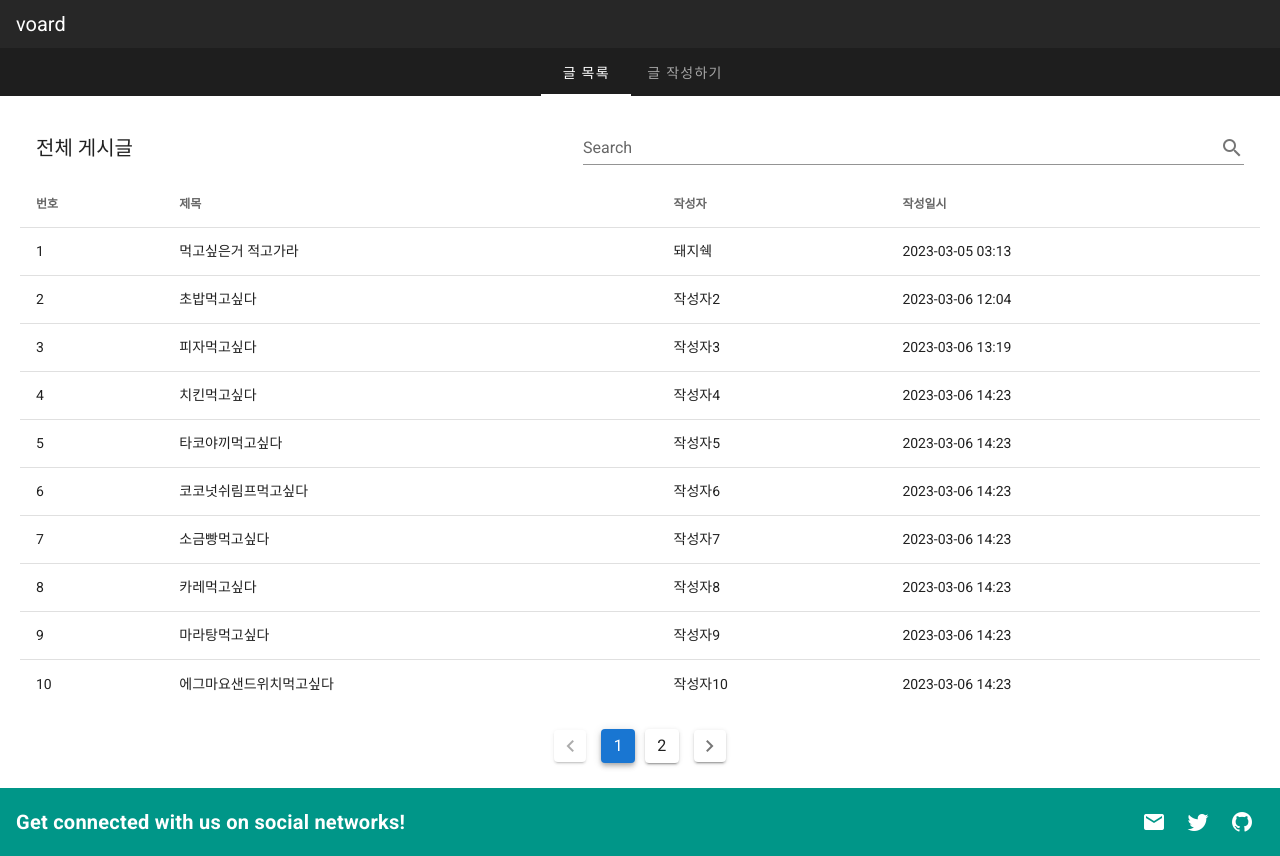
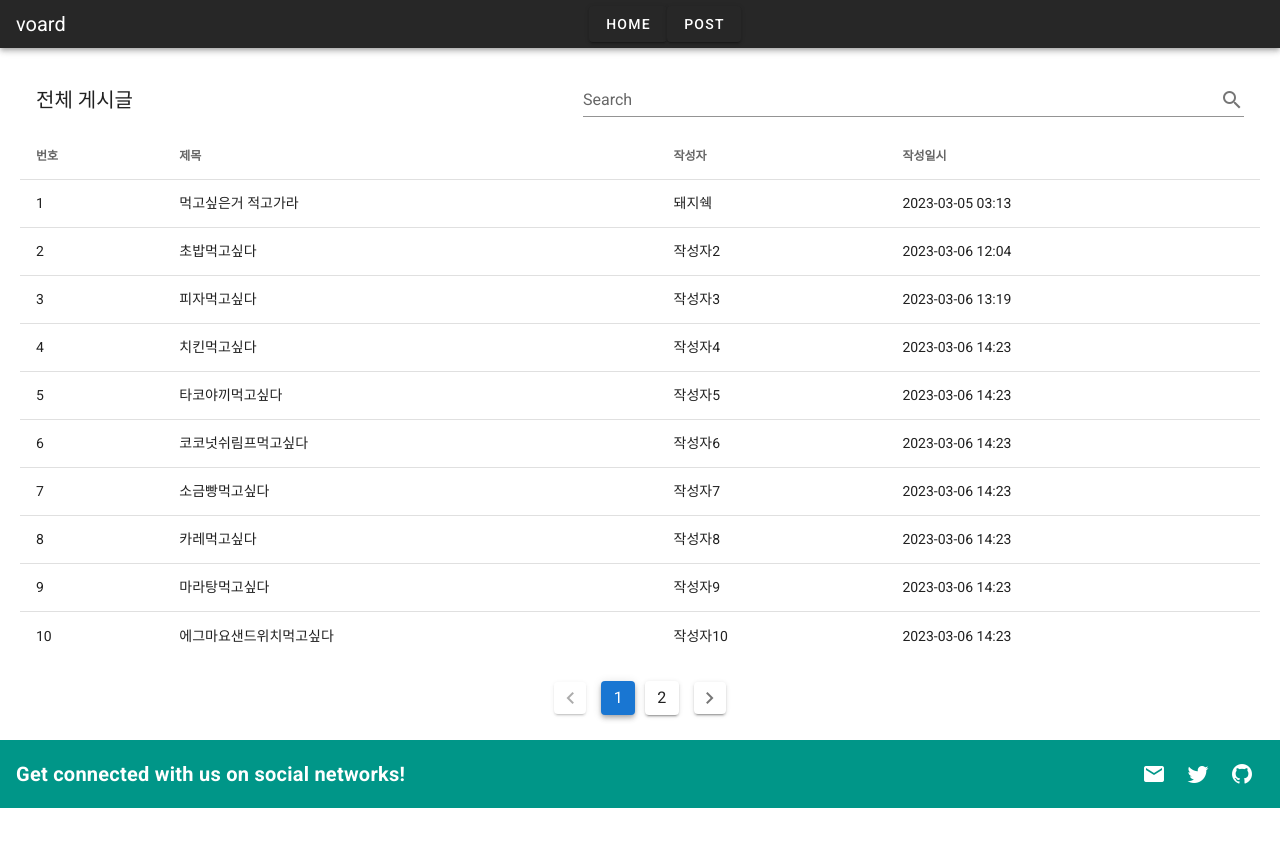
Before and after one commit to sj1225/voard, a Vue app: page / in a window 1280 px wide. After the commit the page ends 808 px from the top, so only its background shows below. Built offline with nearby package versions, Linux system fonts and the light colour scheme.

Commit message:
헤더 디자인 수정

```diff
--- a/src/router.js
+++ b/src/router.js
@@ -11,6 +11,11 @@ const routes = [
         children: [
             {
                 path: '/',
+                name: 'home',
+                component: ()=> import('@/view/page/Home.vue'),
+            },
+            {
+                path: '/home',
                 name: 'home',
                 component: ()=> import('@/view/page/Home.vue'),
             },
--- a/src/view/component/Header.vue
+++ b/src/view/component/Header.vue
@@ -2,11 +2,10 @@
 <header>
   <v-app-bar dense dark>
     <v-app-bar-title>voard</v-app-bar-title>
+    <v-spacer></v-spacer>
+    <v-btn href="/home">HOME</v-btn>
+    <v-btn href="/post">POST</v-btn>
+    <v-spacer></v-spacer>
   </v-app-bar>
-
-  <v-tabs centered dark>
-    <v-tab href="/">글 목록</v-tab>
-    <v-tab href="/post">글 작성하기</v-tab>
-  </v-tabs>
 </header>
 </template>
```
